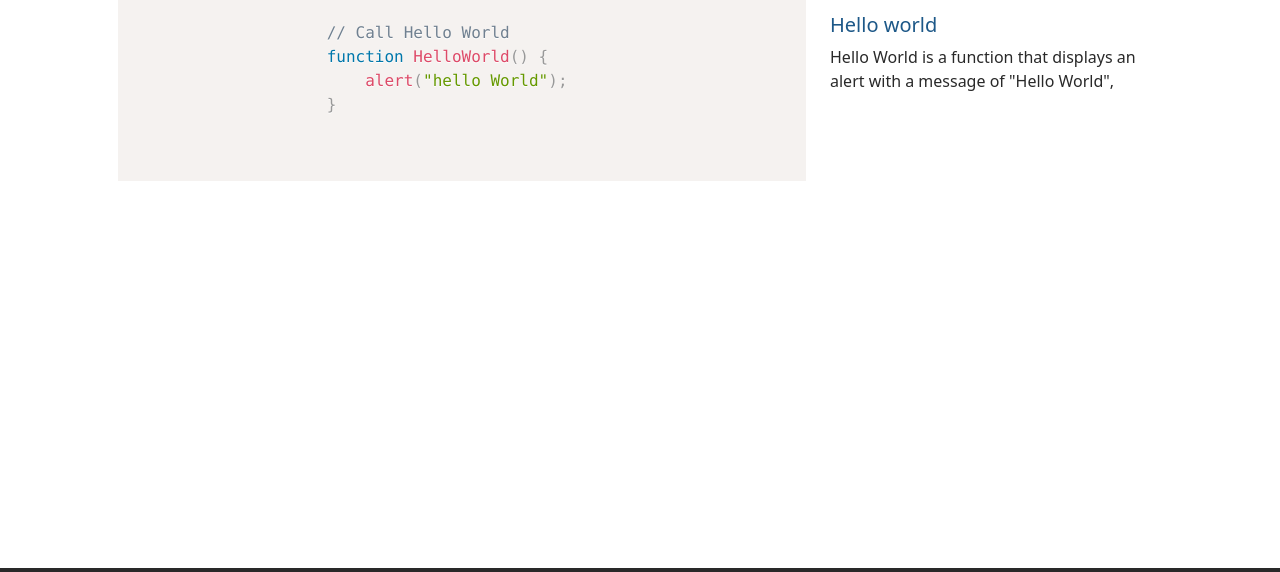
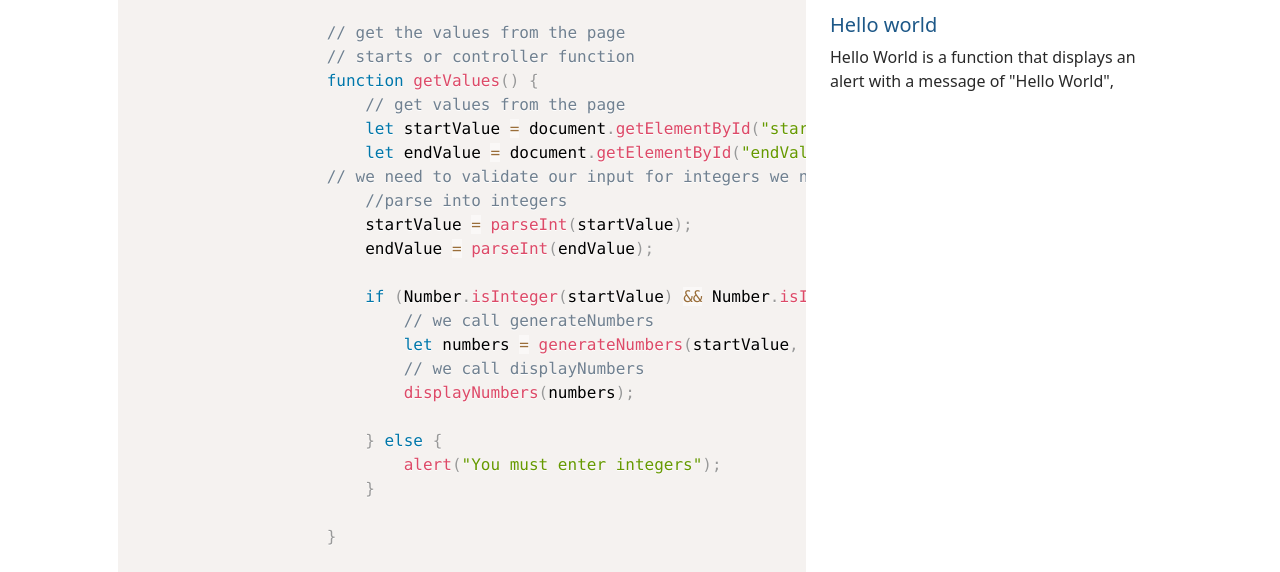
Before and after one commit to DENRIG777/Hundo, a plain HTML site: page code.html in a window 1280 px wide. Shown: the part 170-742 px from the top of the page. Drawn offline with nearby package versions, Linux system fonts and the light colour scheme.

Commit message:
added content

```diff
--- a/code.html
+++ b/code.html
@@ -56,11 +56,70 @@
     <div class="container py-5 px-5 mt-5">
         <h2 class="border-1 border-bottom border-dark">The Code for HUNDU.</h2>
         <div class="row row-cols-1 row-cols-lg-2">
-            <div class="col-lg-8">
+            <div class="col-12 col-lg-8">
                 <pre class="line-numbers"><code class="language-javascript">
-                    // Call Hello World
-                    function HelloWorld() {
-                        alert("hello World");
+                    // get the values from the page
+                    // starts or controller function
+                    function getValues() {
+                        // get values from the page
+                        let startValue = document.getElementById("startValue").value;
+                        let endValue = document.getElementById("endValue").value;
+                    // we need to validate our input for integers we need to perse it and check it
+                        //parse into integers
+                        startValue = parseInt(startValue);
+                        endValue = parseInt(endValue);
+
+                        if (Number.isInteger(startValue) && Number.isInteger(endValue)) {
+                            // we call generateNumbers
+                            let numbers = generateNumbers(startValue, endValue);
+                            // we call displayNumbers
+                            displayNumbers(numbers);
+
+                        } else {
+                            alert("You must enter integers");
+                        }
+
+                    }
+
+                    // generate numbers from startValue to the endValue
+                    // logic function(s)
+                    function generateNumbers(sValue, eValue){
+
+                        let numbers = [];
+
+                        // We want to get all numbers from to start to end
+                        for (let index = sValue; index < eValue; index++) {
+                            // this will execute in a loop un till index = eValue
+                            numbers.push(index);
+                        }
+
+                        return numbers;
+                    }
+
+                    // display the numbers and mark even numbers bold
+                    // display or view functions
+                    function displayNumbers(numbers) {
+
+                        let templateRows = "";
+                        for (let index = 0; index < numbers.length; index++) {
+
+                            let className = "even";
+
+                            let number = numbers[index];
+
+                            if(number % 2 == 0){
+                                className = "even";
+                            }
+                            else {
+                                className = "odd";
+                            }
+                            //This dose not  render correctly with Prisim the source
+                            templateRows += `<tr><td class="${className}" >${number}</td></tr>`;
+
+                        }
+
+                        document.getElementById("results").innerHTML = templateRows
+
                     }
                 </code>
                 </pre>
--- a/css/site.css
+++ b/css/site.css
@@ -4,6 +4,16 @@
     --dark-color: #292929;
     --white-color: #e7e7e7;
 }
+
+.odd{
+    font-weight: 100;
+}
+
+.even{
+    font-weight: bold;
+    font-size: large;
+}
+
 body{
     color:var(--dark-color)
 }
```
Also changed, not shown: app.html (+3 -3 lines), js/site.js (+48 -8 lines).
